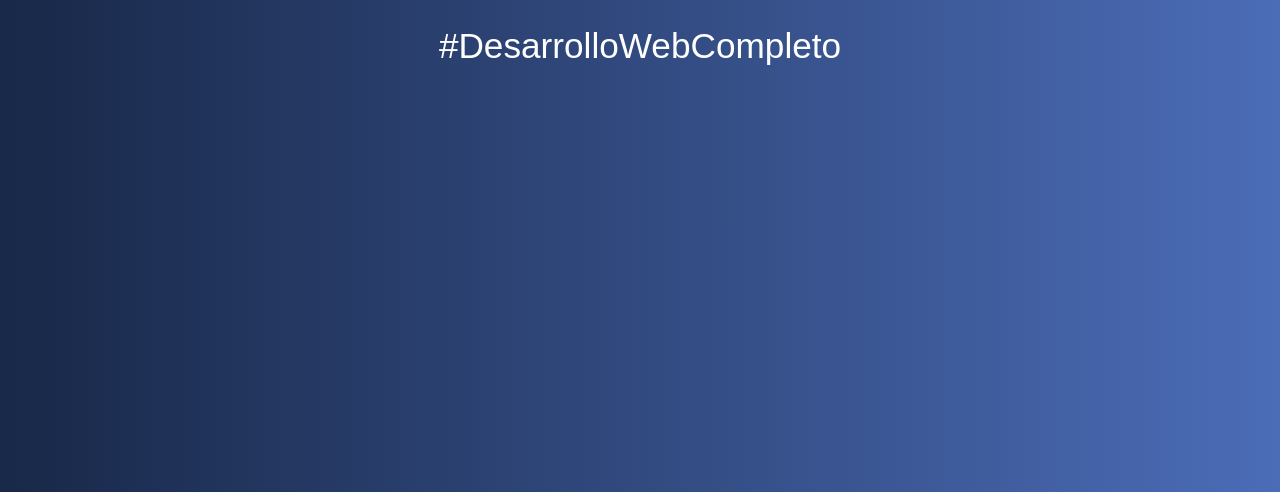
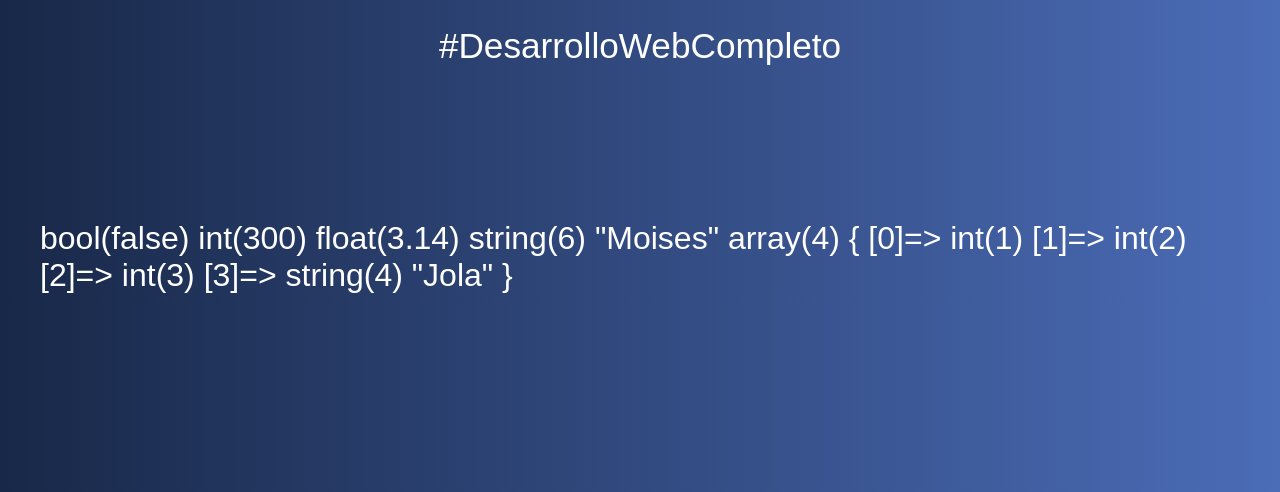
Before and after one commit to Moises-H29/php-project, a PHP site: page /03-tipos-dato.php in a window 1280 px wide. Shown: the part 259-751 px from the top of the page. Run offline with PHP 8.4, Linux system fonts and the light colour scheme.

Commit message:
Tipos de datos

```diff
--- a/03-tipos-dato.php
+++ b/03-tipos-dato.php
@@ -1,5 +1,25 @@
 <?php include 'includes/header.php';
 
+// Boolean
+$logueado = false;
+
+var_dump($logueado);
+
+// Enteros
+$numero = 300;
+var_dump($numero);
+
+// Floats
+$flotante = 3.14;
+var_dump($flotante);
+
+// Strings
+$nombre = "Moises";
+var_dump($nombre);
+
+// Arreglos
+$array = [1,2,3,"Jola"];
+var_dump($array);
 
 
 
```
